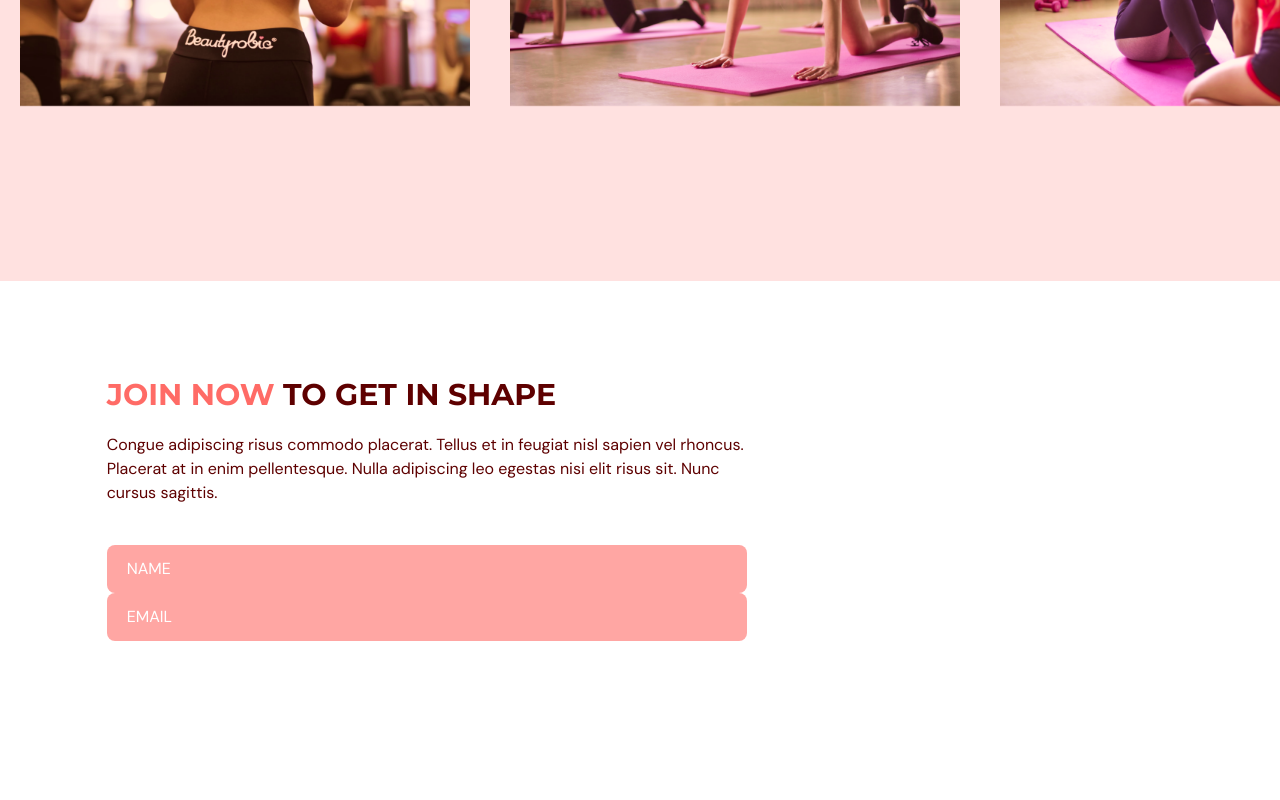
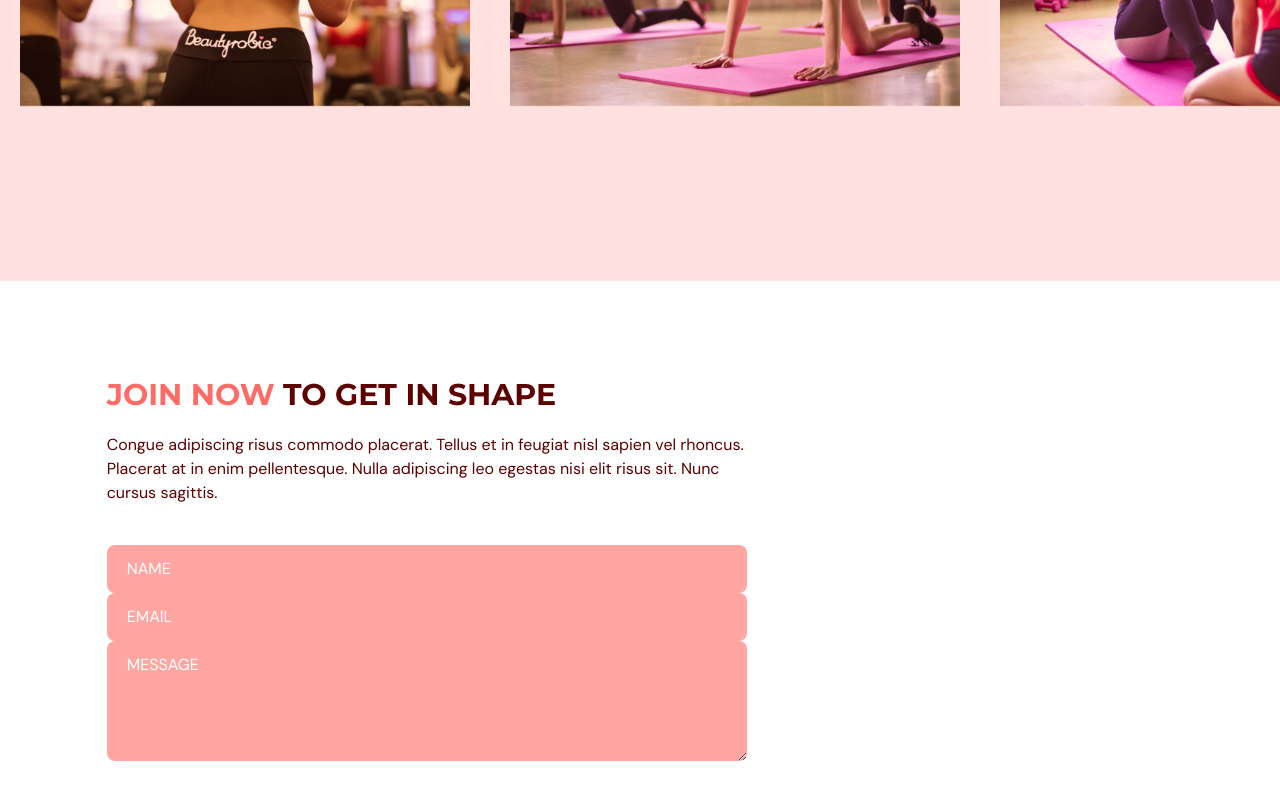
Before and after one commit to edwrdddk/ts-react-gym-app, a React (Vite) app: page / in a window 1280 px wide. Shown: the part 2729-3529 px from the top of the page. Before the commit the page ends 3498 px from the top, so only its background shows below. Built offline with nearby package versions, Linux system fonts and the light colour scheme.

Commit message:
ContactUs Page in progress 1.2 form message textarea

```diff
--- a/src/scenes/contactUs/index.tsx
+++ b/src/scenes/contactUs/index.tsx
@@ -86,6 +86,7 @@ const ContactUs = ({ setSelectedPage }: Props) => {
                     "Max length is 100 char."}
                 </p>
               )}
+
               <input
                 className={inputStyles}
                 type="text"
@@ -97,8 +98,28 @@ const ContactUs = ({ setSelectedPage }: Props) => {
               />
               {errors.email && (
                 <p className="mt-1 text-primary-500">
-                  {errors.email.type === "required" && "This field is required."}
+                  {errors.email.type === "required" &&
+                    "This field is required."}
                   {errors.email.type === "pattern" && "Invalid email address."}
+                </p>
+              )}
+
+              <textarea
+                className={inputStyles}
+                placeholder="MESSAGE"
+                rows={4}
+                cols={50}
+                {...register("message", {
+                  required: true,
+                  maxLength: 2000,
+                })}
+              />
+              {errors.message && (
+                <p className="mt-1 text-primary-500">
+                  {errors.message.type === "required" &&
+                    "This field is required."}
+                  {errors.message.type === "maxLength" &&
+                    "Max length is 2000 char."}
                 </p>
               )}
             </form>
```
